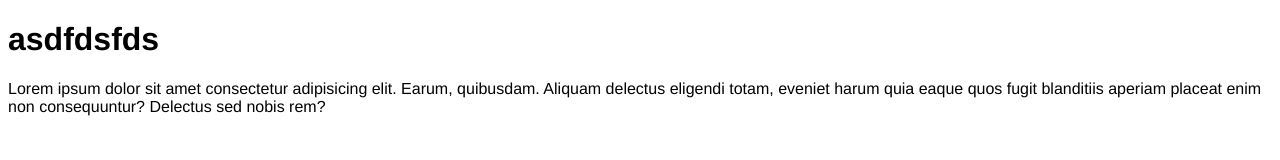
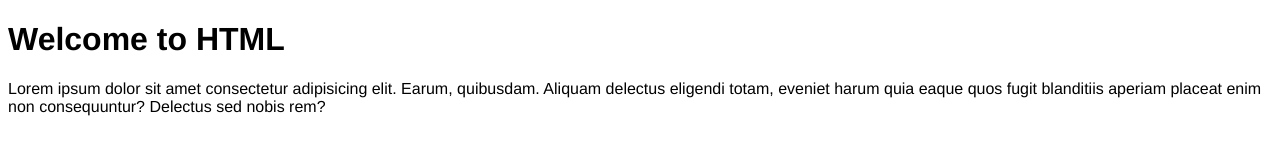
Before and after one commit to jaekong/demo-asdfdsfds, a plain HTML site: page index.html in a window 1280 px wide. Drawn offline with Linux system fonts and the light colour scheme.

Commit message:
change title

```diff
--- a/index.html
+++ b/index.html
@@ -7,7 +7,7 @@
     <link rel="stylesheet" href="style.css">
 </head>
 <body>
-    <h1>asdfdsfds</h1>
+    <h1>Welcome to HTML</h1>
     <p>Lorem ipsum dolor sit amet consectetur adipisicing elit. Earum, quibusdam. Aliquam delectus eligendi totam, eveniet harum quia eaque quos fugit blanditiis aperiam placeat enim non consequuntur? Delectus sed nobis rem?</p>
 </body>
 </html>
```
